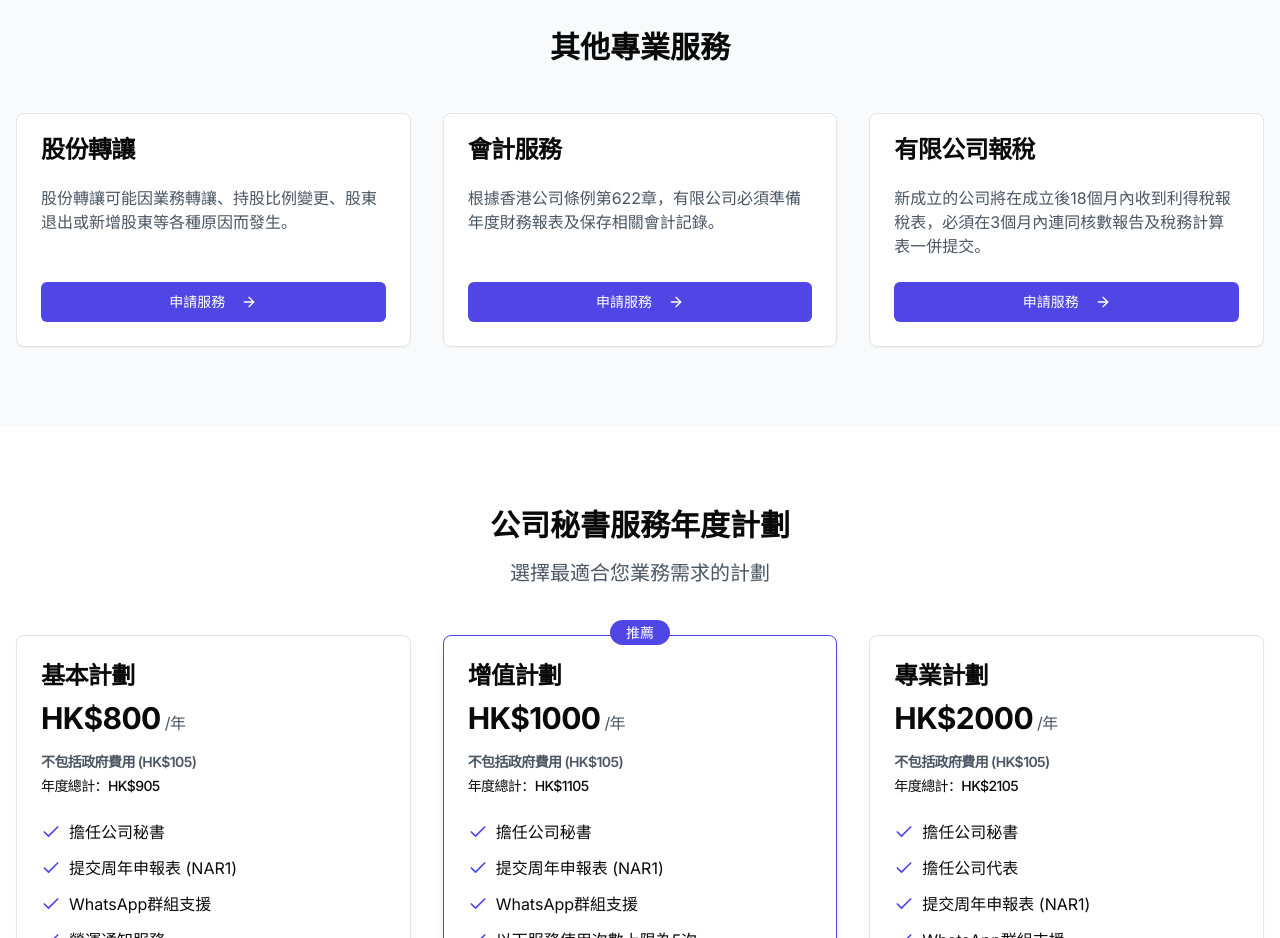
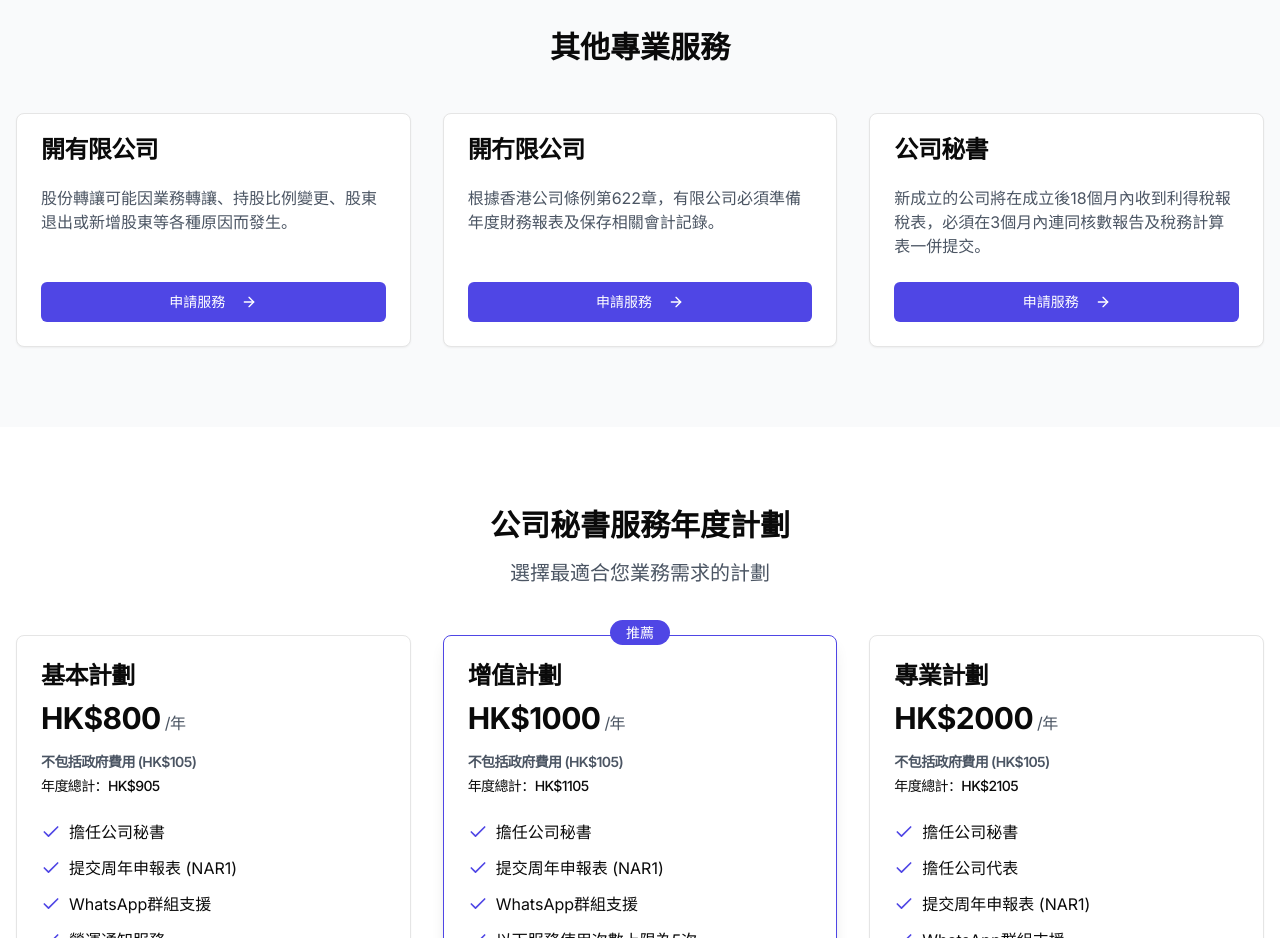
Before and after one commit to om-hazedawn/-pinncalewise-mine, a Next.js app: page / in a window 1280 px wide. Shown: the part 1500-2438 px from the top of the page. Built offline with nearby package versions, Linux system fonts and the light colour scheme; no server answers.

Commit message:
changed the professional services title

```diff
--- a/app/components/professional-services.tsx
+++ b/app/components/professional-services.tsx
@@ -27,15 +27,15 @@ const services = {
   ],
   zh: [
     {
-      title: "股份轉讓",
+      title: "開有限公司",
       description: "股份轉讓可能因業務轉讓、持股比例變更、股東退出或新增股東等各種原因而發生。",
     },
     {
-      title: "會計服務",
+      title: "開冇限公司",
       description: "根據香港公司條例第622章，有限公司必須準備年度財務報表及保存相關會計記錄。",
     },
     {
-      title: "有限公司報稅",
+      title: "公司秘書",
       description: "新成立的公司將在成立後18個月內收到利得稅報稅表，必須在3個月內連同核數報告及稅務計算表一併提交。",
     },
   ],
```
